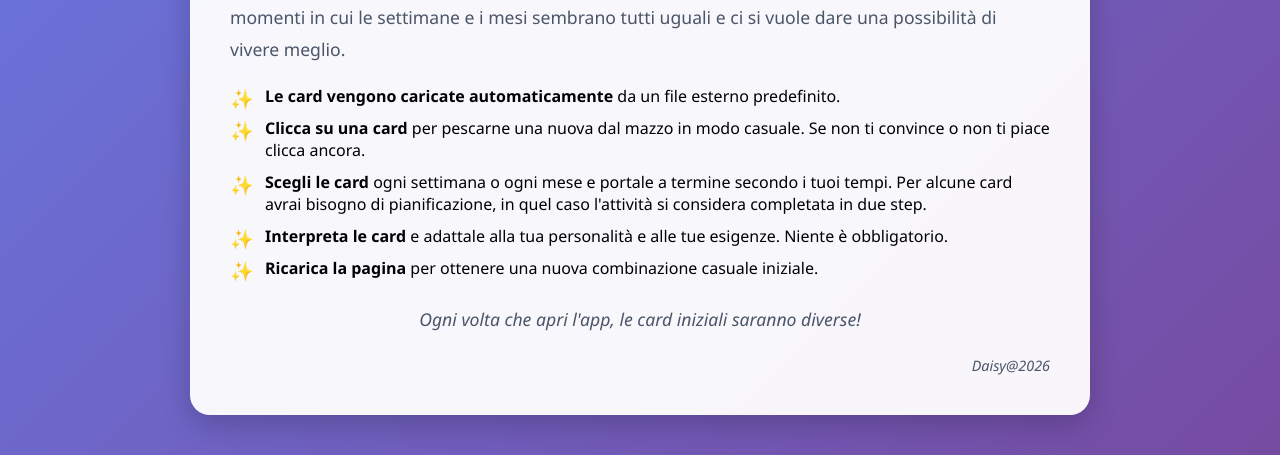
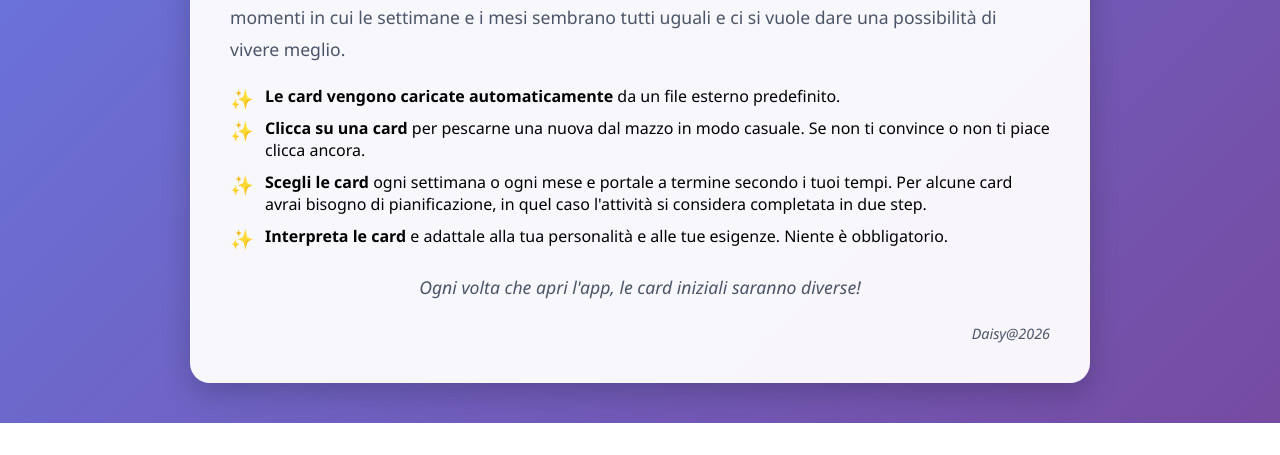
Before and after one commit to DaisySh/MeTime, a plain HTML site: page index.html in a window 1280 px wide. Shown: the part 571-1026 px from the top of the page. After the commit the page ends 994 px from the top, so only its background shows below. Drawn offline with nearby package versions, Linux system fonts and the light colour scheme.

Commit message:
remove repetitions

```diff
--- a/index.html
+++ b/index.html
@@ -26,7 +26,7 @@
             <li><strong>Clicca su una card</strong> per pescarne una nuova dal mazzo in modo casuale. Se non ti convince o non ti piace clicca ancora.</li>
             <li><strong>Scegli le card</strong> ogni settimana o ogni mese e portale a termine secondo i tuoi tempi. Per alcune card avrai bisogno di pianificazione, in quel caso l'attività si considera completata in due step.</li>
             <li><strong>Interpreta le card</strong> e adattale alla tua personalità e alle tue esigenze. Niente è obbligatorio. </li>
-            <li><strong>Ricarica la pagina</strong> per ottenere una nuova combinazione casuale iniziale.</li>
+            <!--li><strong>Ricarica la pagina</strong> per ottenere una nuova combinazione casuale iniziale.</li-->
             <!--li><strong>Nuove idee</strong> da aggiungere caricando un file <em>cards.csv</em></li-->
         </ul>
         <p class="instructions" style="margin-top: 20px; text-align: center; font-style: italic;">
```
